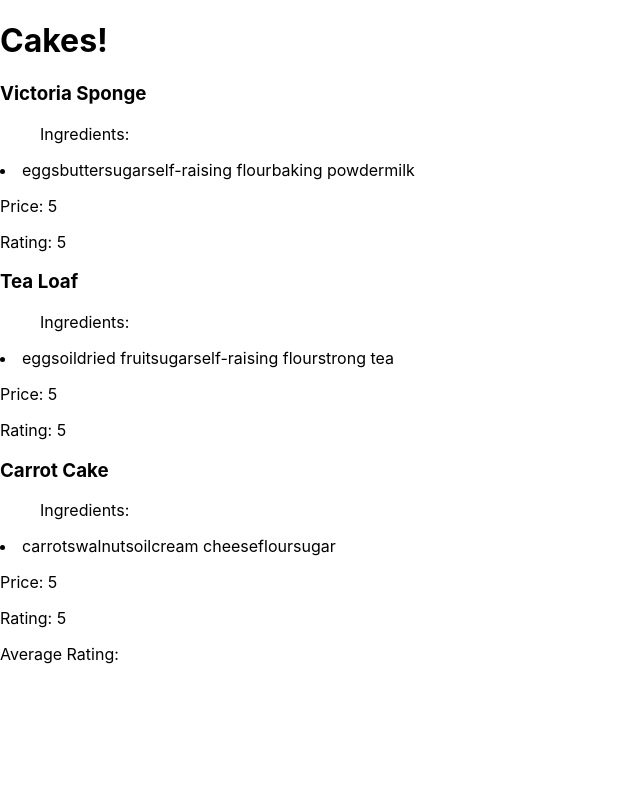
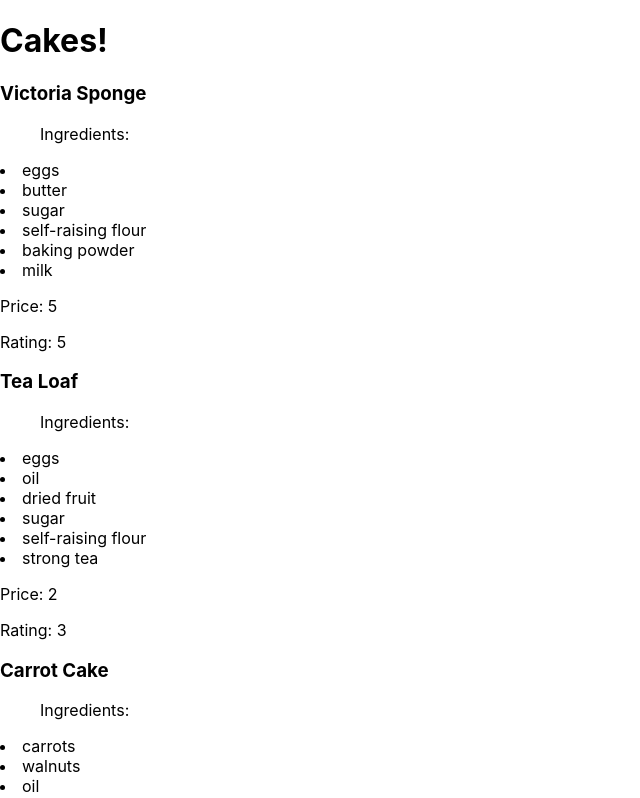
Before and after one commit to rosiemiall/bakery_lab, a React (Create React App) app: page / in a window 1280 px wide. Shown: the top 798 px of the page, without its empty margins (0-640 px from the left). Built offline with nearby package versions, Linux system fonts and the light colour scheme.

Commit message:
mvp complete; average Rating added and display individual ingredients

```diff
--- a/src/components/Cake.js
+++ b/src/components/Cake.js
@@ -1,9 +1,21 @@
 const Cake = ({name, ingredients, price, rating}) => {
+    // const array = []
+    // ingredients.forEach(element => {
+    //     array.push(element)
+    // });
+
     return (
         <>
         <h3>{name}</h3>
         <ul>Ingredients:</ul>
-        <li> {ingredients}</li>
+
+        <li> {ingredients[0]}</li>
+        <li> {ingredients[1]}</li>
+        <li> {ingredients[2]}</li>
+        <li> {ingredients[3]}</li>
+        <li> {ingredients[4]}</li>
+        <li> {ingredients[5]}</li>
+
         <p>Price: {price} </p>
         <p>Rating: {rating}</p>
         </>
--- a/src/containers/BakeryContainer.js
+++ b/src/containers/BakeryContainer.js
@@ -2,11 +2,13 @@ import {useState} from 'react';
 import Cake from '../components/Cake';
 
 const BakeryContainer = () => {
-    const [vicSponge, setVicSponge] = useState({
-        // cake info
-    })
+    // const [vicSponge, setVicSponge] = useState({
+    //     // cake info
+    // })
 
-
+    const [vicRating] = useState(5);
+    const [teaRating] = useState(3);
+    const [carrotRating] = useState(5);
 
     return (
         <>
@@ -22,7 +24,7 @@ const BakeryContainer = () => {
                        "milk"
                     ]}
                     price = {5}
-                    rating = {5}
+                    rating = {vicRating}
                 />
                 <Cake
                     name={"Tea Loaf"}
@@ -34,8 +36,8 @@ const BakeryContainer = () => {
                        "self-raising flour",
                        "strong tea",
                     ]}
-                    price = {5}
-                    rating = {5}
+                    price = {2}
+                    rating = {teaRating}
                 />
                 <Cake
                     name={"Carrot Cake"}
@@ -47,10 +49,10 @@ const BakeryContainer = () => {
                           "flour",
                           "sugar",
                        ]}
-                    price = {5}
-                    rating = {5}
+                    price = {8}
+                    rating = {carrotRating}
                 />
-                <p>Average Rating: {}</p>
+                <p>Average Rating: {(vicRating + teaRating + carrotRating)/3}</p>
         </>
      );
 }
```
